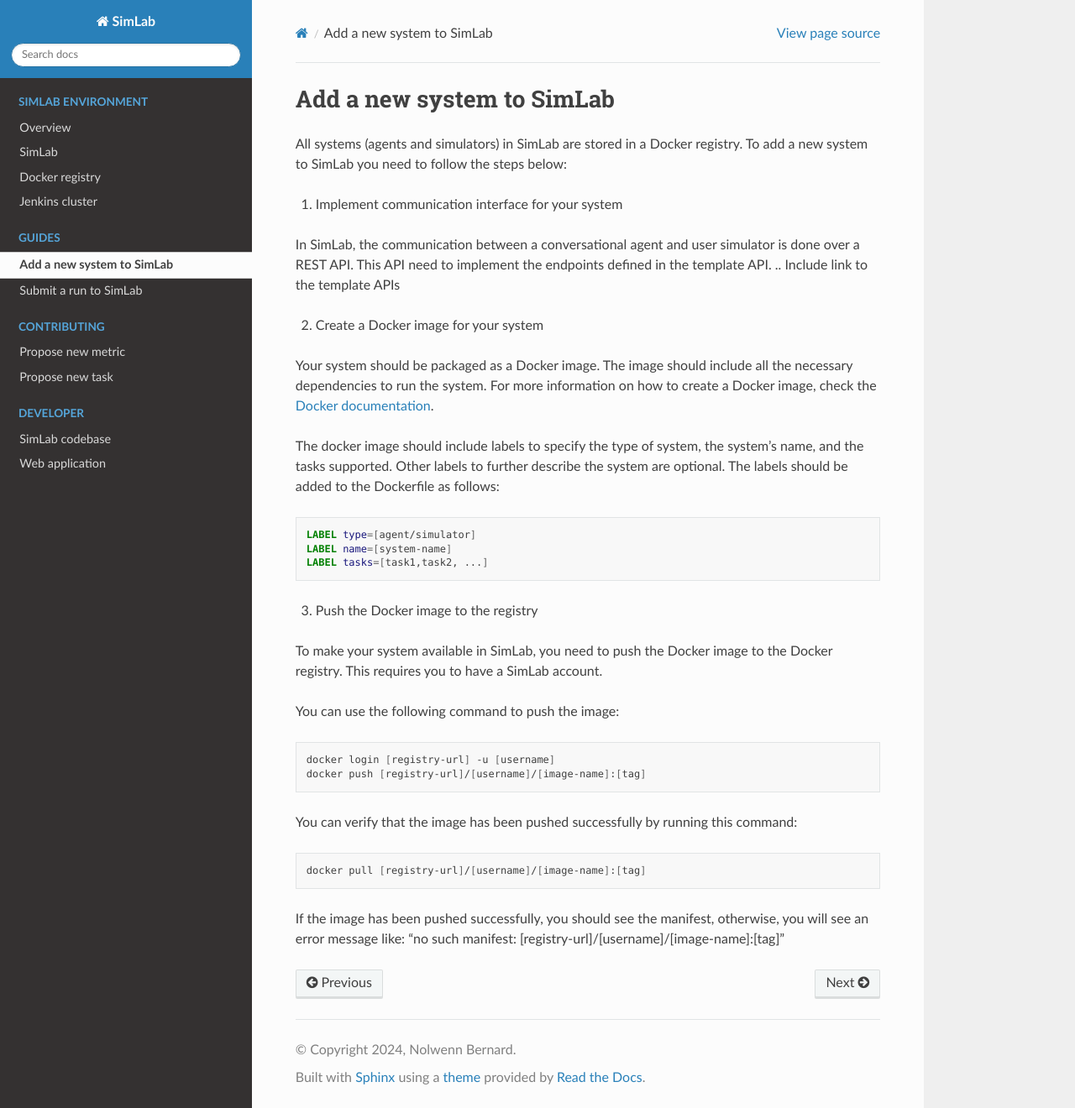
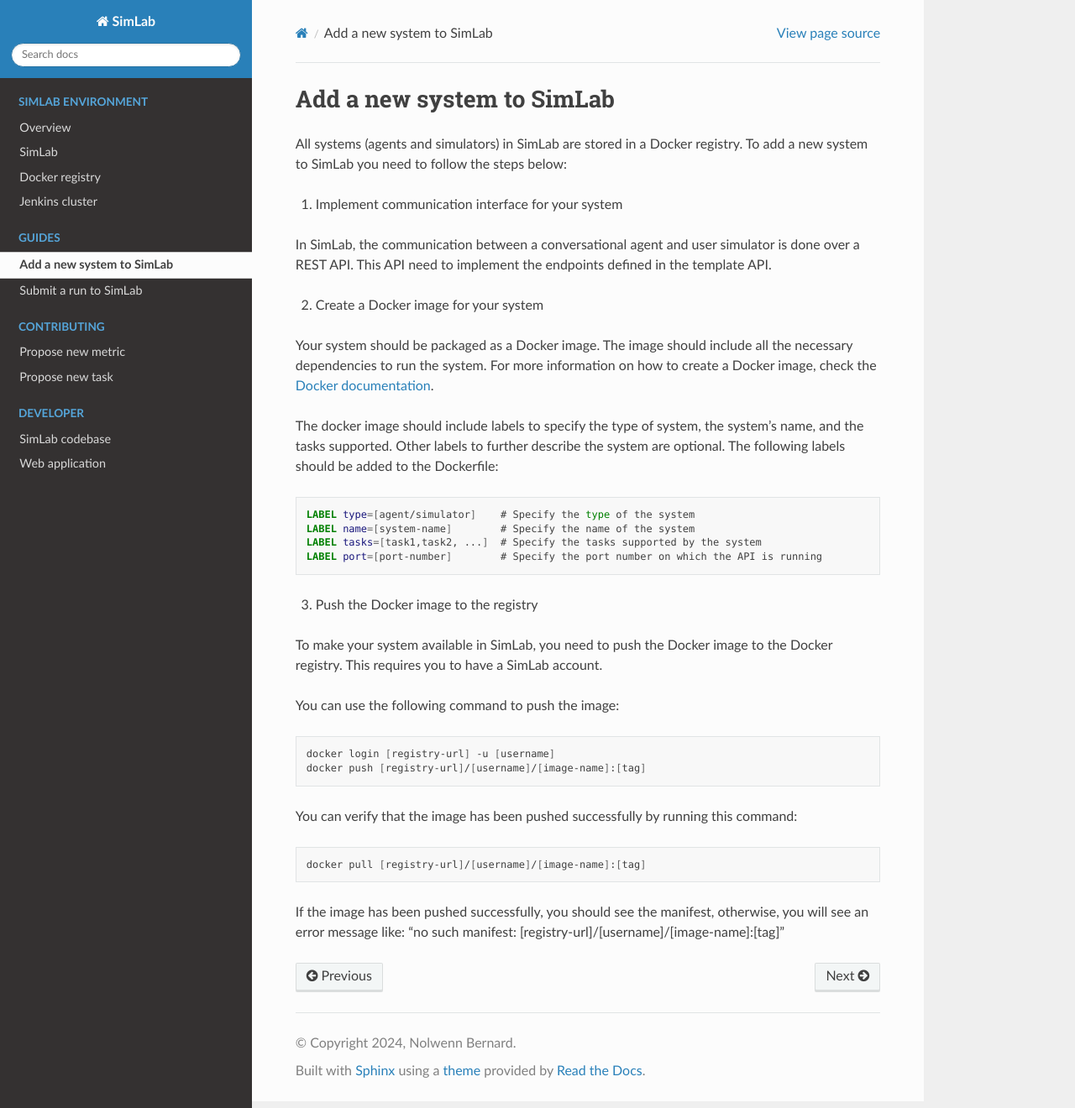
Before and after one commit to iai-group/simlab, a Sphinx documentation site: the page built from docs/source/guides/add_system_to_registry.rst, in a window 1280 px wide and 1320 px high. Shown: the whole window at 84% size. Built offline with Sphinx 7.4.7 and the Read the Docs theme 3.1.0, drawn with Linux system fonts in a browser that asks for light colours.

Commit message:
Update documentation

```diff
--- a/docs/source/guides/add_system_to_registry.rst
+++ b/docs/source/guides/add_system_to_registry.rst
@@ -7,19 +7,21 @@ All systems (agents and simulators) in SimLab are stored in a Docker registry. T
 1. Implement communication interface for your system
 
 In SimLab, the communication between a conversational agent and user simulator is done over a REST API. This API need to implement the endpoints defined in the template API.
-.. Include link to the template APIs
+
+.. TODO: Include link to the template APIs
 
 2. Create a Docker image for your system
 
 Your system should be packaged as a Docker image. The image should include all the necessary dependencies to run the system. For more information on how to create a Docker image, check the `Docker documentation <https://docs.docker.com/get-started/docker-concepts/building-images/writing-a-dockerfile/>`_.
 
-The docker image should include labels to specify the type of system, the system's name, and the tasks supported. Other labels to further describe the system are optional. The labels should be added to the Dockerfile as follows:
+The docker image should include labels to specify the type of system, the system's name, and the tasks supported. Other labels to further describe the system are optional. The following labels should be added to the Dockerfile:
 
 .. code-block:: Dockerfile
 
-    LABEL type=[agent/simulator]
-    LABEL name=[system-name]
-    LABEL tasks=[task1,task2, ...]
+    LABEL type=[agent/simulator]    # Specify the type of the system
+    LABEL name=[system-name]        # Specify the name of the system
+    LABEL tasks=[task1,task2, ...]  # Specify the tasks supported by the system
+    LABEL port=[port-number]        # Specify the port number on which the API is running
 
 3. Push the Docker image to the registry
 
```
